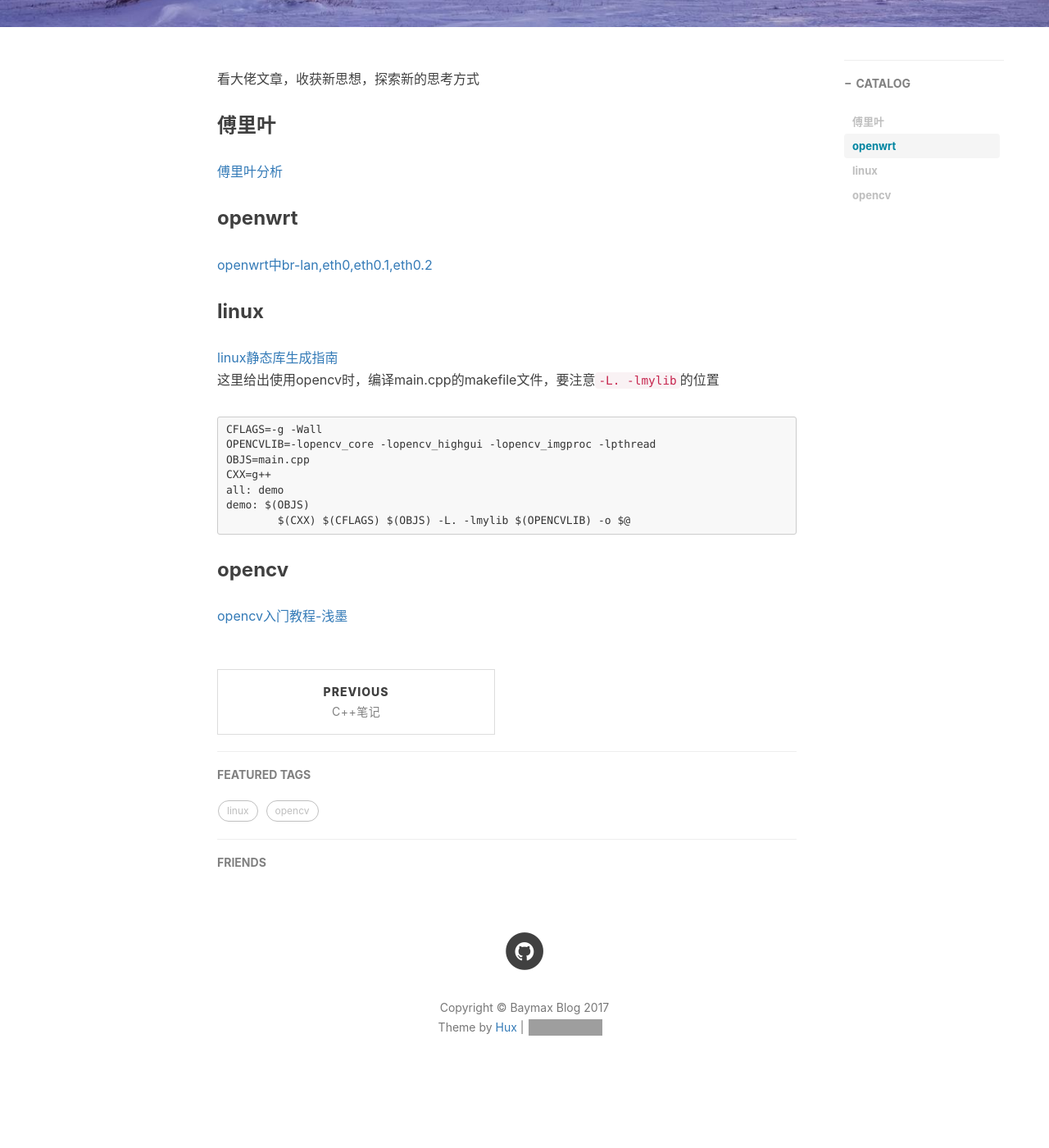
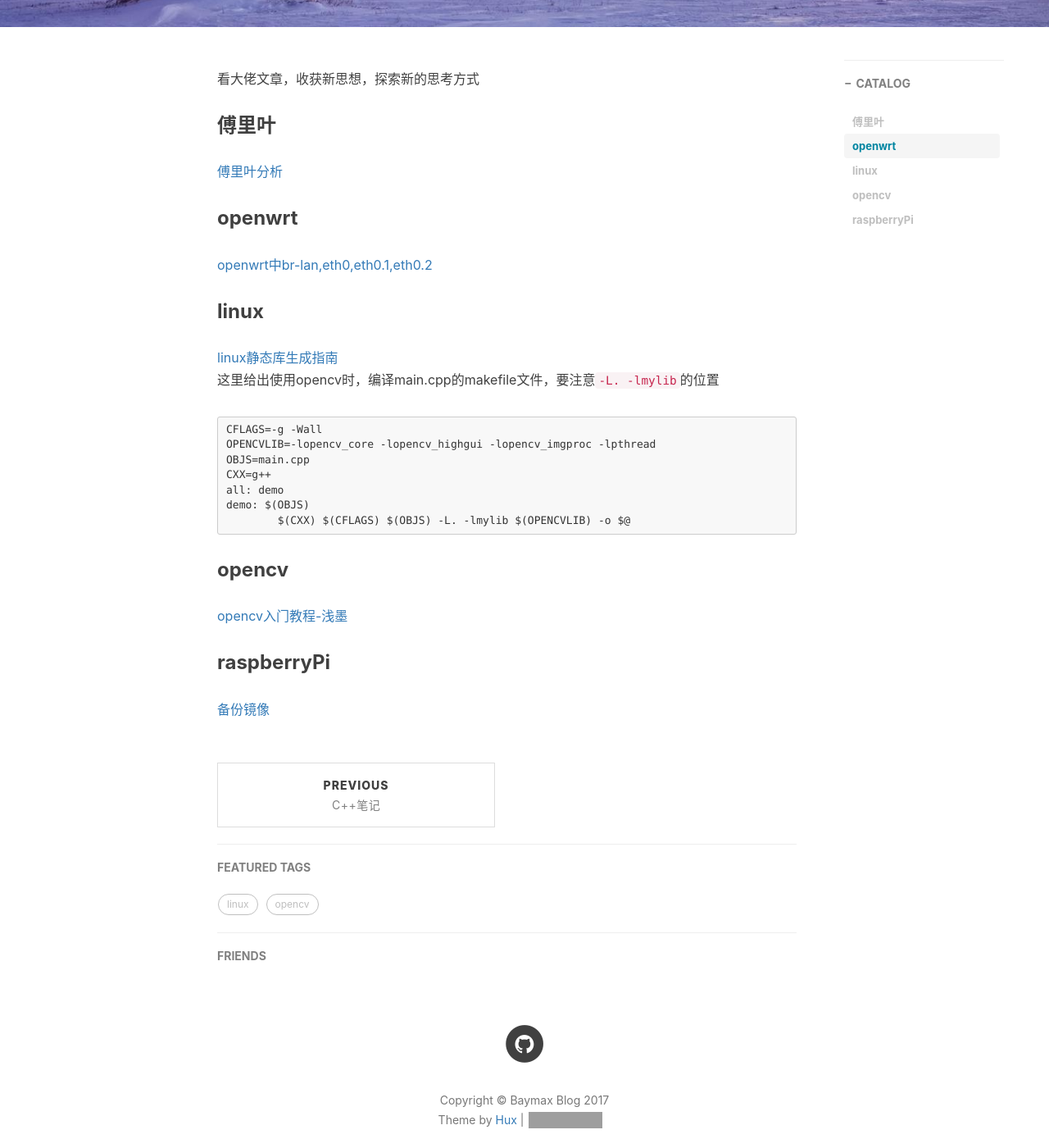
Before and after one commit to Lmonologue/baymax.github.io, a Jekyll site: the page built from _posts/2017-05-27-好文章.md, in a window 1280 px wide and 1400 px high, scrolled down 490 px. Shown: the whole window at 82% size. Built offline with Jekyll 4.4.1, drawn with Linux system fonts in a browser that asks for light colours; nearby versions of some CDN libraries; comment, search, counter and statistics services are not loaded; before the commit the page ends 1847 px from its top, so only the background shows below that; grey boxes are pictures that could not be loaded.

Commit message:
Create 2017-05-27-好文章.md

```diff
--- a/_posts/2017-05-27-好文章.md
+++ b/_posts/2017-05-27-好文章.md
@@ -37,3 +37,7 @@ demo: $(OBJS)
 ### opencv
 
 [opencv入门教程-浅墨](http://m.blog.csdn.net/column/details?alias=opencv-tutorial)
+
+### raspberryPi
+
+[备份镜像](http://shumeipai.nxez.com/2014/06/01/do-system-backup-image-of-raspberry-pi-for-linux-or-mac.html)
```
